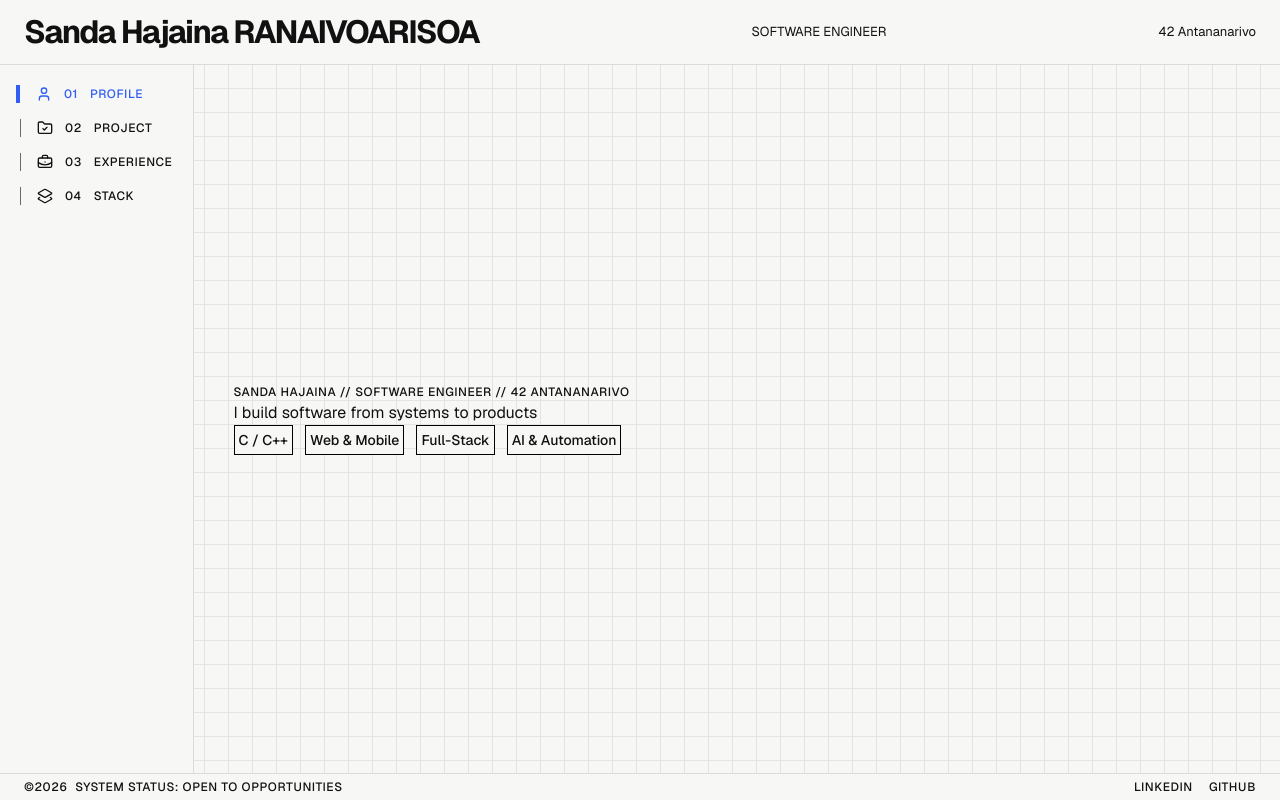
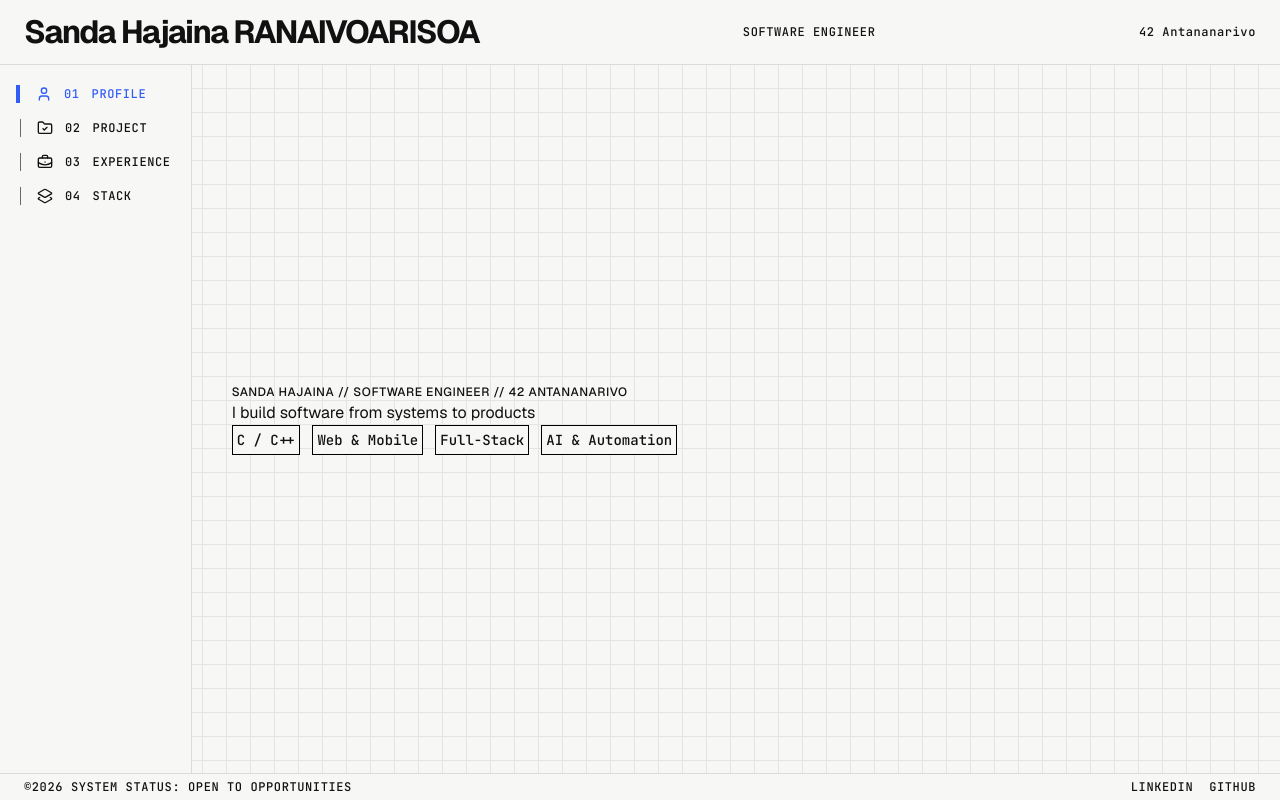
Before and after one commit to sandahajaina/sanda, a Next.js app: page / in a window 1280 px wide. Built offline with nearby package versions, Linux system fonts and the light colour scheme.

Commit message:
some stuff

```diff
--- a/src/app/globals.css
+++ b/src/app/globals.css
@@ -19,19 +19,23 @@
   --color-accent:       var(--color-accent);
   --color-accent-hover: var(--color-accent-hover);
   --font-sans: var(--font-sans);
-  --font-mono: var(--font-mono);
+  --font-mono: var(--font-jetbrains-mono);
 
   --text-label: 12px;
   --text-label--letter-spacing: 0.05em;
   --text-label--font-weight: 500;
 
+  --text-display: 64px;
+  --text-display--letter-spacing: -0.03em;
+  --text-display--font-weight: 600;
+
+  --text-metadata: 10px;
+  --text-metadata--letter-spacing: 0.02em;
+  --text-metadata--font-weight: 400;
+
   --text-heading: 32px;
   --text-heading--letter-spacing: -0.05em;
   --text-heading--font-weight: 700;
-
-  --text-meta: 13px;
-  --text-meta--letter-spacing: 0;
-  --text-meta--font-weight: 400;
 
   --text-body: 16px;
 }
@@ -50,5 +54,5 @@ body {
 
   background-position: 10px 23px;
 
-  pointer-events: none;
+  /*pointer-events: none;*/
 }
--- a/src/app/layout.tsx
+++ b/src/app/layout.tsx
@@ -1,5 +1,5 @@
 import type { Metadata } from "next";
-import { Geist, Geist_Mono } from "next/font/google";
+import { Geist, JetBrains_Mono } from "next/font/google";
 import "./globals.css";
 import { Sidebar } from "@/components/Sidebar";
 import { Header } from "@/components/Header";
@@ -10,9 +10,10 @@ const geistSans = Geist({
   subsets: ["latin"],
 });
 
-const geistMono = Geist_Mono({
-  variable: "--font-geist-mono",
+const jetbrainsMono = JetBrains_Mono({
+  variable: "--font-jetbrains-mono",
   subsets: ["latin"],
+  weight: ["400", "500"],
 });
 
 export const metadata: Metadata = {
@@ -26,7 +27,7 @@ export default function RootLayout({ children }: LayoutProps<"/">) {
   return (
     <html
       lang="en"
-      className={`${geistSans.variable} ${geistMono.variable} h-full antialiased`}
+      className={`${geistSans.variable} ${jetbrainsMono.variable} h-full antialiased`}
     >
       <body className="flex flex-col h-screen">
         <Header />
--- a/src/components/Footer.tsx
+++ b/src/components/Footer.tsx
@@ -5,7 +5,7 @@ const GITHUB = "https://github.com/sandahajaina";
 
 export function Footer() {
   return (
-    <footer className="flex items-center justify-between border-t border-secondary/20 px-6 py-1 text-label uppercase">
+    <footer className="flex items-center justify-between border-t border-secondary/20 px-6 py-1 text-label uppercase font-mono">
       <div className="flex items-center gap-2">
         <span>{COPYRIGHT}</span>
         <span>SYSTEM STATUS: {STATUS}</span>
--- a/src/components/Header.tsx
+++ b/src/components/Header.tsx
@@ -6,8 +6,8 @@ export function Header() {
     return (
         <header className="flex justify-between items-center border-b border-secondary/20 px-6 py-2">
             <h1 className="text-heading">{NAME}</h1>
-            <span className="text-meta uppercase">{ROLE}</span>
-            <span className="text-meta">{LOCATION}</span>
+            <span className="text-label font-mono uppercase">{ROLE}</span>
+            <span className="text-label font-mono">{LOCATION}</span>
         </header>
     )
 }
--- a/src/components/Pill.tsx
+++ b/src/components/Pill.tsx
@@ -12,7 +12,7 @@ const variantClasses = {
 
 export function Pill({label, variant}: PillProps) {
     return (
-        <span className={`inline-flex bg-background px-1 py-1 text-sm font-medium ${variantClasses[variant]}`}>
+        <span className={`inline-flex bg-background font-mono px-1 py-1 text-sm font-medium ${variantClasses[variant]}`}>
             {label}
         </span>
     )
--- a/src/components/Sidebar.tsx
+++ b/src/components/Sidebar.tsx
@@ -10,7 +10,7 @@ const sections = [
 
 export function Sidebar() {
   return (
-    <aside className='flex flex-col border-r border-secondary/20 px-5 py-5'>
+    <aside className='flex font-mono flex-col border-r border-secondary/20 px-5 py-5'>
       <nav className='flex flex-col gap-4'>
         {sections.map((section) => (
           <NavItem key={section.href} {...section} />
```
